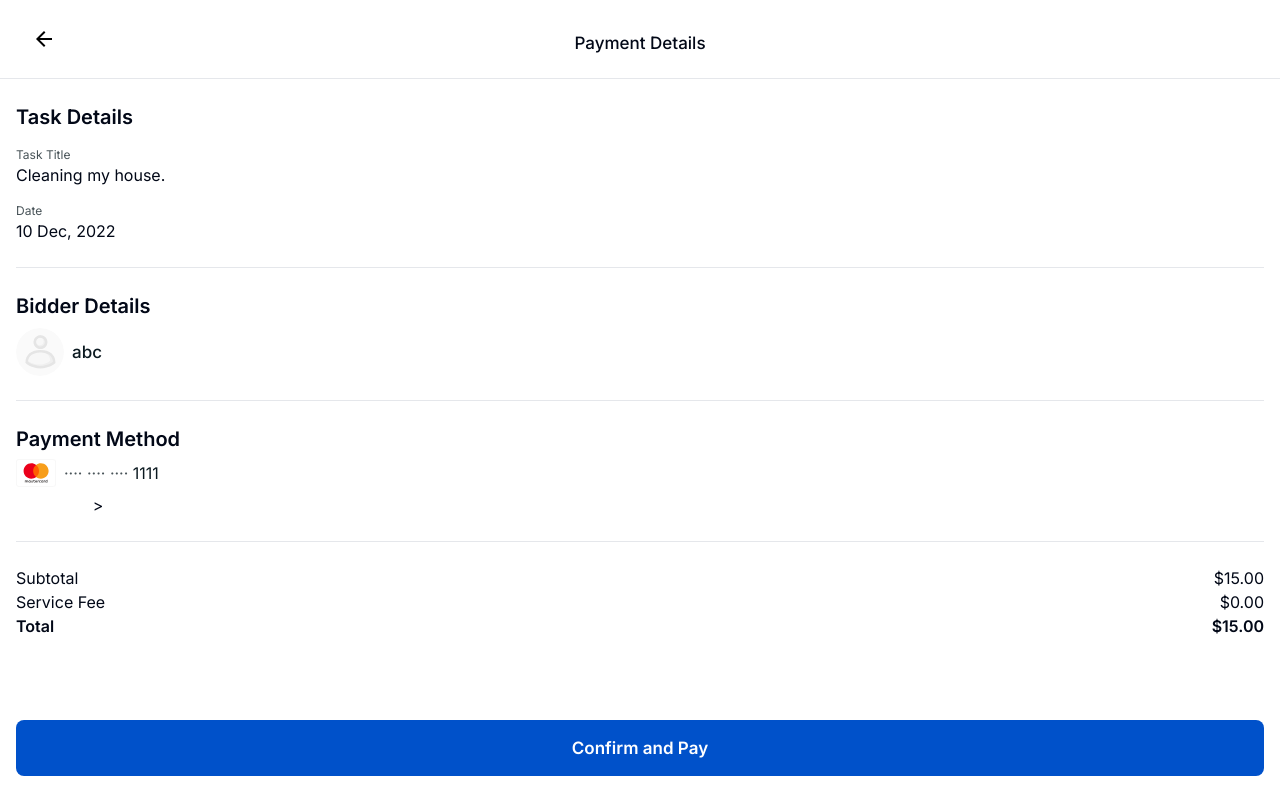
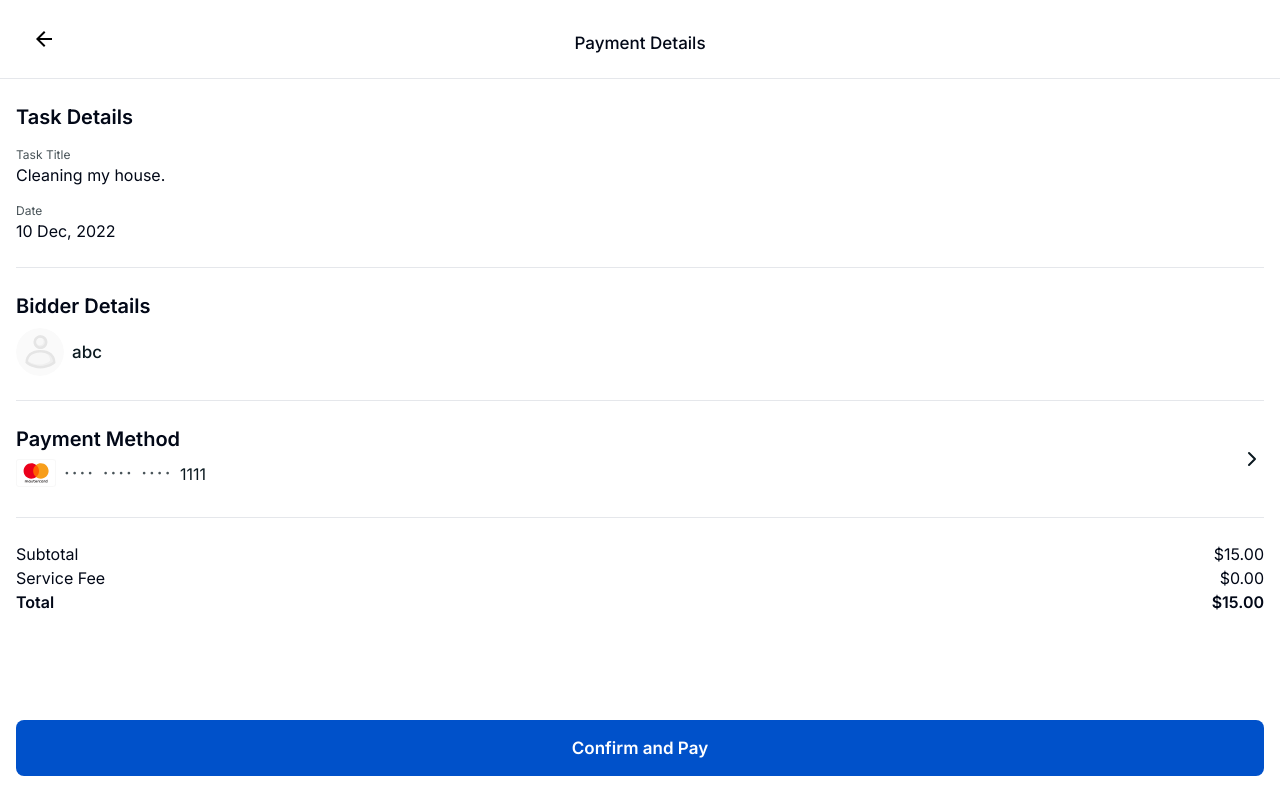
Before and after one commit to codersforcauses/penni, a Next.js app in the folder client/: page /tasks/pay/1 in a window 1280 px wide. Built offline with nearby package versions, Linux system fonts and the light colour scheme.

Commit message:
Adjust payment method info to match design
- Increase obfuscated text spacing to match design.
- Fix positioning to match designs.

```diff
--- a/client/src/components/ui/credit-card-info.tsx
+++ b/client/src/components/ui/credit-card-info.tsx
@@ -31,7 +31,7 @@ export default function CreditCardInfo({
         height={25}
       />
       <p className="ml-2">
-        <span className="text-penni-text-subheading-light-mode">
+        <span className="text-t3 tracking-widest text-penni-text-subheading-light-mode">
           {obfuscatedText}
         </span>
         <span className="text-penni-text-regular-light-mode">
--- a/client/src/pages/tasks/pay/[taskID].tsx
+++ b/client/src/pages/tasks/pay/[taskID].tsx
@@ -1,9 +1,9 @@
-import { GetServerSideProps } from "next";
 import React from "react";
 
 import { Button } from "@/components/ui/button";
 import CreditCardInfo from "@/components/ui/credit-card-info";
 import Header from "@/components/ui/header";
+import { ChevronRightIcon } from "@/components/ui/icons";
 import PersonDetail from "@/components/ui/person-detail";
 import { CardType } from "@/lib/card-types";
 import { getCardTypeFromMII } from "@/lib/utils";
@@ -45,16 +45,16 @@ export default function Pay({ taskID, cardInfo }: PayProps) {
           <PersonDetail personName="abc" />
         </div>
         <hr />
-        <div id="payment-details" className="flex flex-row py-6">
-          <button>
-            <div>
-              <h3 className="title3">Payment Method</h3>
+        <div id="payment-details" className="py-6">
+          <button className="flex w-full flex-row items-center justify-between">
+            <div className="">
+              <h3 className="title3 text-left">Payment Method</h3>
               <CreditCardInfo
                 cardType={cardInfo.cardType}
                 last4Digits={cardInfo.last4Digits}
               />
             </div>
-            <div>{">"}</div>
+            <ChevronRightIcon className="ml-auto" />
           </button>
         </div>
         <hr />
```
